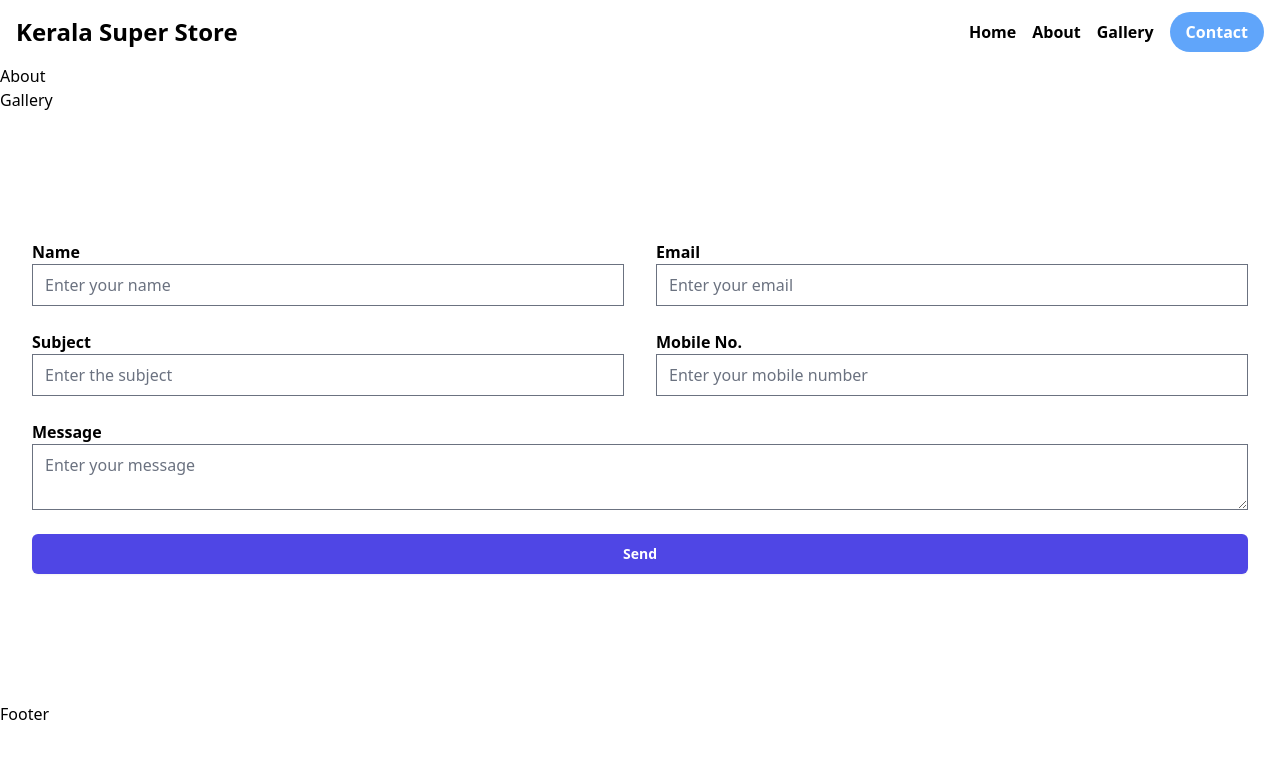
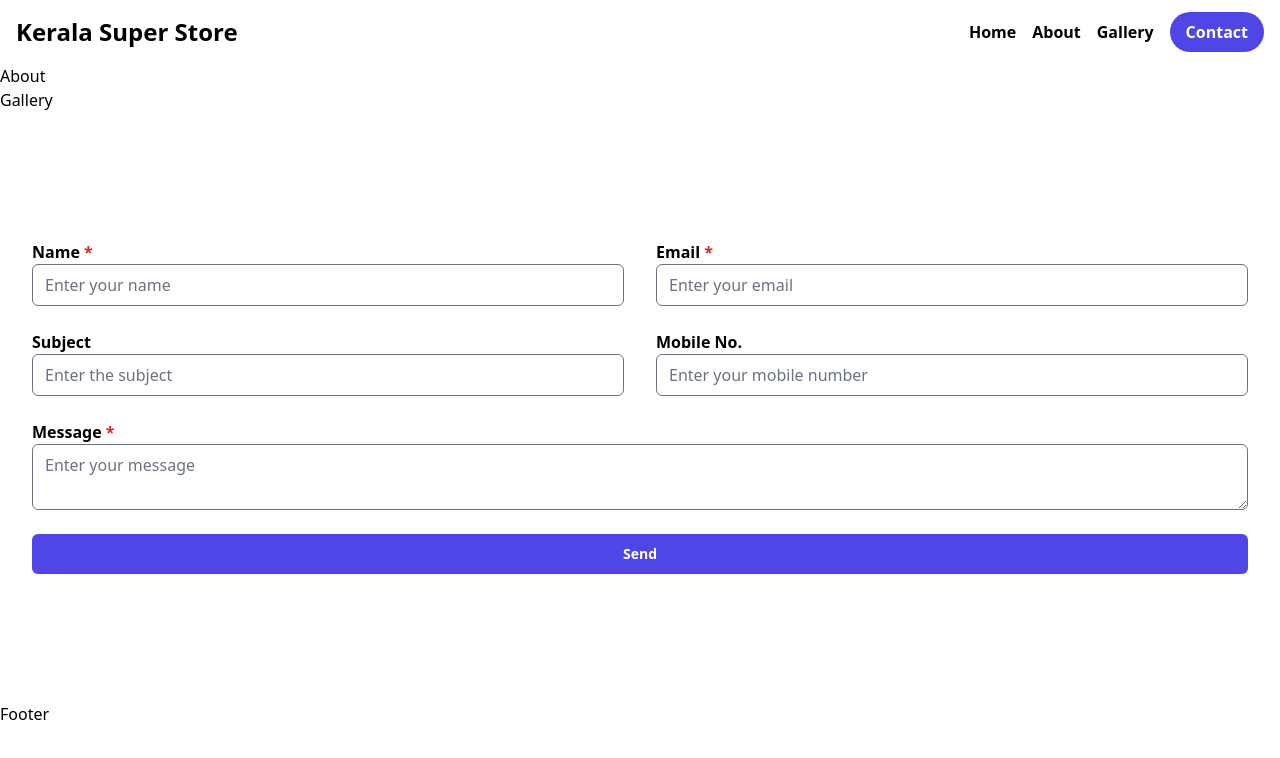
Before and after one commit to suryagayathri01/Kerala-Super-Store, a React (Vite) app: page / in a window 1280 px wide. Shown: the top 758 px of the page. Built offline with nearby package versions, Linux system fonts and the light colour scheme.

Commit message:
button color

```diff
--- a/src/components/Contact.tsx
+++ b/src/components/Contact.tsx
@@ -1,24 +1,24 @@
 const Contact = () => {
   return (
-    <div className="isolate bg-white px-6 py-24 sm:py-32 lg:px-8">
+    <div className="bg-white px-6 py-24 sm:py-32 lg:px-8">
       <form action="#" method="POST" className="">
         <div className="grid grid-cols-1 gap-x-8 gap-y-6">
           <div className="grid grid-cols-1 gap-x-8 gap-y-6 sm:grid-cols-2">
             <div className="flex flex-col">
-              <label className="font-semibold">Name</label>
+              <label className="font-semibold">Name <span className="text-red-600">*</span></label>
               <input
                 type="text"
                 placeholder="Enter your name"
-                className="text-black"
+                className="text-black rounded-md"
                 required
               ></input>
             </div>
             <div className="flex flex-col">
-              <label className="font-semibold">Email</label>
+              <label className="font-semibold">Email <span className="text-red-600">*</span></label>
               <input
                 type="email"
                 placeholder="Enter your email"
-                className="text-black"
+                className="text-black rounded-md"
                 required
               ></input>
             </div>
@@ -27,23 +27,23 @@ const Contact = () => {
               <input
                 type="text"
                 placeholder="Enter the subject"
-                className="text-black"
+                className="text-black rounded-md"
               ></input>
             </div>
             <div className="flex flex-col">
-              <label className="font-semibold">Mobile No.</label>
+              <label className="font-semibold rounded-md">Mobile No.</label>
               <input
                 type="tel"
                 placeholder="Enter your mobile number"
-                className="text-black"
+                className="text-black rounded-md"
               ></input>
             </div>
           </div>
           <div className="flex flex-col">
-            <label className="font-semibold">Message</label>
+            <label className="font-semibold">Message <span className="text-red-600">*</span></label>
             <textarea
               placeholder="Enter your message"
-              className="text-black"
+              className="text-black rounded-md"
               required
             ></textarea>
           </div>
--- a/src/components/Navbar.tsx
+++ b/src/components/Navbar.tsx
@@ -30,7 +30,7 @@ const Navbar = () => {
             key={term.name}
             className={
               term.name === "Contact"
-                ? "rounded-full bg-blue-400 px-4 py-2 text-white hover:bg-blue-500"
+                ? "rounded-full bg-indigo-600 px-4 py-2 text-white hover:bg-indigo-700"
                 : "hover:underline"
             }
           >
@@ -47,13 +47,13 @@ const Navbar = () => {
         <path d="M1.5 3C1.22386 3 1 3.22386 1 3.5C1 3.77614 1.22386 4 1.5 4H13.5C13.7761 4 14 3.77614 14 3.5C14 3.22386 13.7761 3 13.5 3H1.5ZM1 7.5C1 7.22386 1.22386 7 1.5 7H13.5C13.7761 7 14 7.22386 14 7.5C14 7.77614 13.7761 8 13.5 8H1.5C1.22386 8 1 7.77614 1 7.5ZM1 11.5C1 11.2239 1.22386 11 1.5 11H13.5C13.7761 11 14 11.2239 14 11.5C14 11.7761 13.7761 12 13.5 12H1.5C1.22386 12 1 11.7761 1 11.5Z"></path>
       </svg>
       {hamOpen && (
-        <ul className="sm:hidden absolute inset-0 top-16 flex h-fit flex-col items-center justify-center gap-4 bg-white p-6 font-semibold capitalize shadow-lg">
+        <ul className="z-50 sm:hidden absolute inset-0 top-16 flex h-fit flex-col items-center justify-center gap-4 bg-white p-6 font-semibold capitalize shadow-lg">
           {terms.map((term) => (
             <li
               key={term.name}
               className={
                 term.name === "Contact"
-                  ? "w-1/2 rounded-full bg-blue-400 px-4 py-2 text-center text-white hover:bg-blue-500"
+                  ? "w-1/2 rounded-full bg-indigo-600 px-4 py-2 text-center text-white hover:bg-indigo-700"
                   : "w-1/2 rounded-full bg-gray-100 px-4 py-2 text-center text-black hover:bg-gray-200"
               }
             >
```
